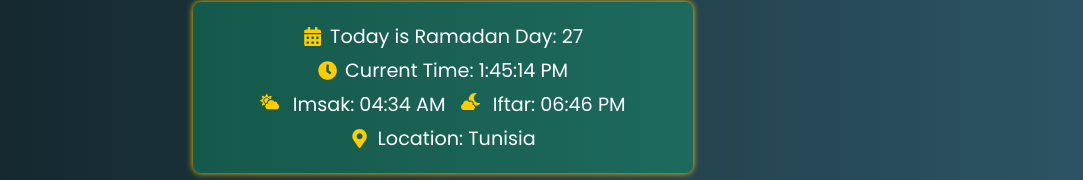
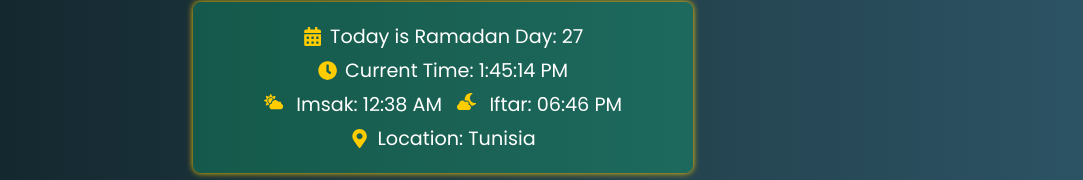
Before and after one commit to Youssef-Fawel/Ramadan-Countdown-App, a React (Create React App) app: page / in a window 1280 px wide. Shown: the part 404-584 px from the top of the page, without its empty margins (197-1280 px from the left). Built offline with nearby package versions, Linux system fonts and the light colour scheme.

Commit message:
Update App.js

```diff
--- a/src/App.js
+++ b/src/App.js
@@ -111,8 +111,8 @@ const getEventTimes = () => {
   const now = new Date();
 
   const imsakTime = new Date();
-  imsakTime.setHours(4, 34, 0, 0);
-  if (now.getHours() > 4 || (now.getHours() === 4 && now.getMinutes() >= 34 )) {
+  imsakTime.setHours(0, 38, 0, 0);
+  if (now.getHours() > 0 || (now.getHours() === 0 && now.getMinutes() >= 38 )) {
     imsakTime.setDate(imsakTime.getDate() + 1);
   }
 
```
